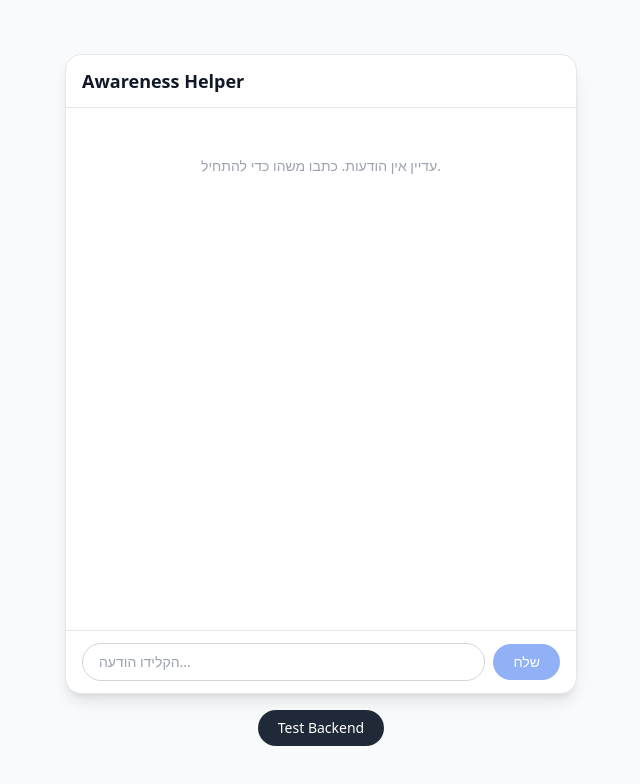
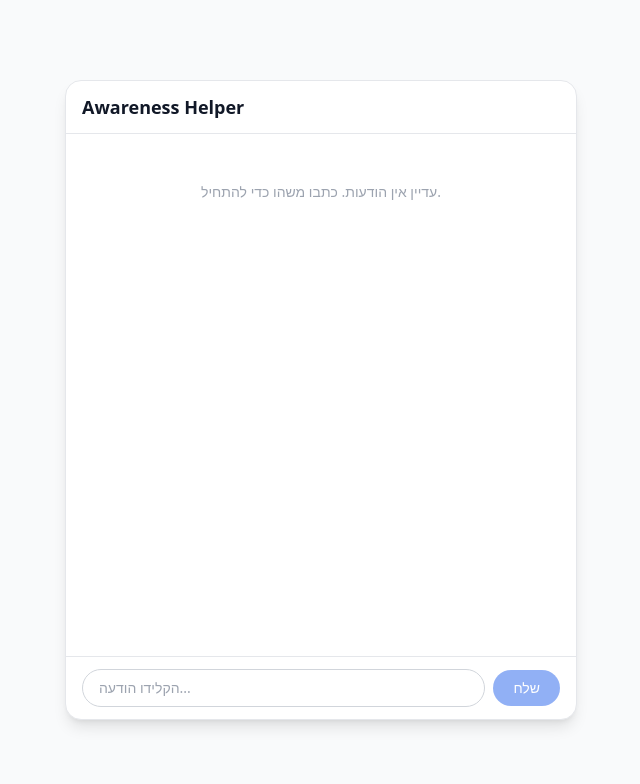
Before and after one commit to amirdrorproject/awareness, a Next.js app: page / in a window 1280 px wide. Shown: the top 784 px of the page, without its empty margins (319-959 px from the left). Built offline with nearby package versions, Linux system fonts and the light colour scheme.

Commit message:
hide test backend button

```diff
--- a/app/page.tsx
+++ b/app/page.tsx
@@ -25,7 +25,7 @@ export default function Home() {
       <ChatWindow />
 
       {/* Temporary: verifies frontend-backend connectivity */}
-      <div className="flex flex-col items-center gap-2">
+      <div className="hidden flex-col items-center gap-2">
         <button
           onClick={testBackend}
           className="rounded-full bg-gray-800 px-5 py-2 text-sm font-medium text-white transition hover:bg-gray-900"
```
